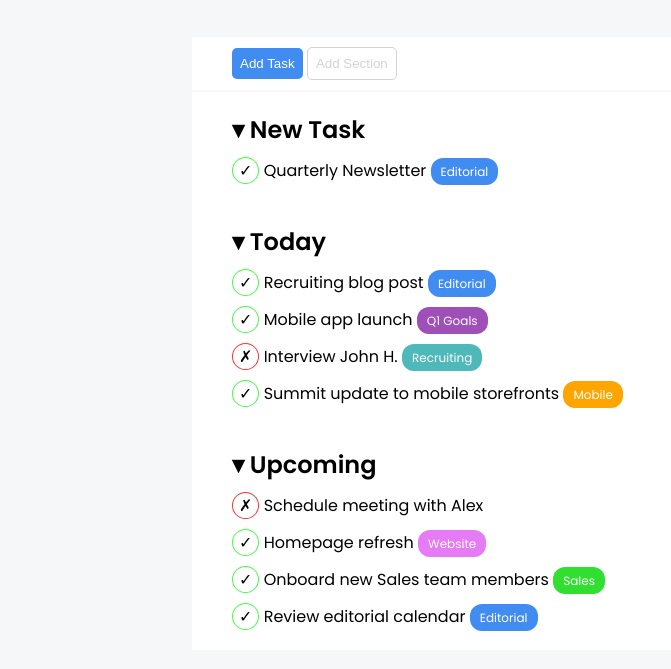
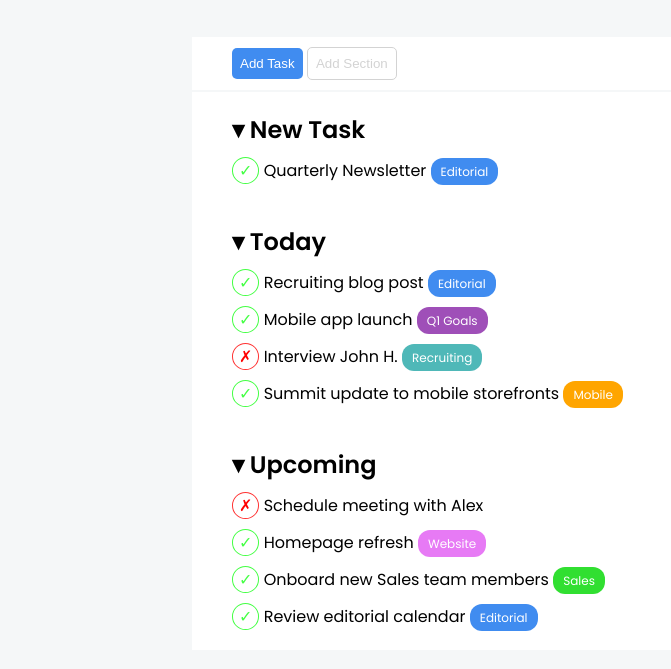
Before and after one commit to PaoloSergi/html-css-toboolist, a plain HTML site: page index.html in a window 1280 px wide. Shown: the part 83-752 px from the top of the page, without its empty margins (0-671 px from the left). Drawn offline with Linux system fonts and the light colour scheme.

Commit message:
check colorato

```diff
--- a/css/style.css
+++ b/css/style.css
@@ -72,6 +72,7 @@ section{
     display: inline-block;
     border-radius: 50%;
     padding: 0 6px;
+    color:rgb(68, 255, 68);
 }
 
 .task .undone{
@@ -79,6 +80,7 @@ section{
     display: inline-block;
     border-radius: 50%;
     padding: 0 6px;
+    color:red;
 }
 
 .task .sticker{
```
